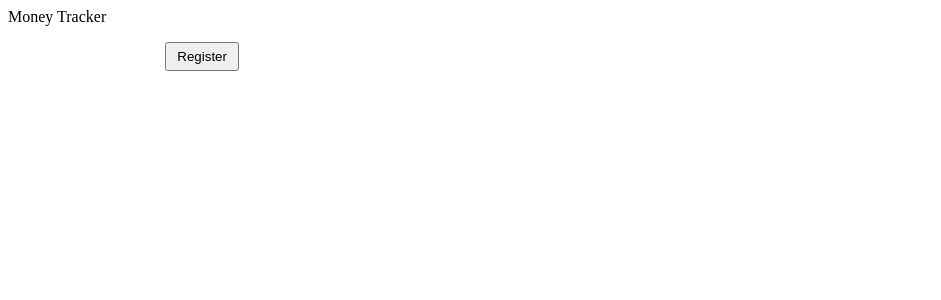
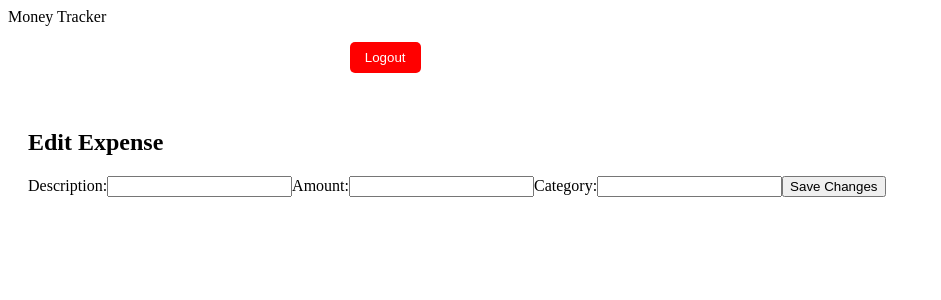
Before and after one commit to brightadieme-boop/expense-tracker, a React app in the folder frontend/: page /edit/1 in a window 1280 px wide. Shown: the top 300 px of the page, without its empty margins (0-941 px from the left). Built offline with nearby package versions, Linux system fonts and the light colour scheme; no server answers; sample sign-in values are in the browser's storage; the HTML template or start-up script is replaced by a standard one.

Commit message:
Final architecture fix

```diff
--- a/frontend/src/App.jsx
+++ b/frontend/src/App.jsx
@@ -1,24 +1,35 @@
 import React from "react";
 import { BrowserRouter as Router, Routes, Route } from "react-router-dom";
 
-// Import your components
+// Import ALL your pages
 import Navbar from "./components/Navbar";
 import Landing from "./pages/Landing";
 import Login from "./pages/Login";
-// import Register from "./pages/Register"; // Uncomment when you need it
-// import Dashboard from "./pages/Dashboard"; // Uncomment when you need it
+import Register from "./pages/Register";
+import Dashboard from "./pages/Dashboard";
+import MyExpenses from "./pages/MyExpenses";
+import AddExpense from "./pages/AddExpense";
+import EditExpense from "./pages/EditExpense";
+import ProtectedRoute from "./components/protectedRoute";
 
 function App() {
   return (
     <Router>
-      {/* Navbar sits OUTSIDE the Routes so it is always visible and active */}
       <Navbar />
 
       <Routes>
+        {/* Public Pages */}
         <Route path="/" element={<Landing />} />
         <Route path="/login" element={<Login />} />
-        {/* <Route path="/register" element={<Register />} /> */}
-        {/* <Route path="/dashboard" element={<Dashboard />} /> */}
+        <Route path="/register" element={<Register />} />
+
+        {/* Protected Pages (Only for Logged In Users) */}
+        <Route element={<ProtectedRoute />}>
+          <Route path="/dashboard" element={<Dashboard />} />
+          <Route path="/my-expenses" element={<MyExpenses />} />
+          <Route path="/expenses" element={<AddExpense />} />
+          <Route path="/edit/:id" element={<EditExpense />} />
+        </Route>
       </Routes>
     </Router>
   );
--- a/frontend/src/components/Navbar.jsx
+++ b/frontend/src/components/Navbar.jsx
@@ -1,8 +1,19 @@
 import React from "react";
-import { Link } from "react-router-dom";
-import "../styles/main.css"; // Ensure styles are applied
+import { Link, useNavigate } from "react-router-dom";
+import "../styles/main.css";
 
 const Navbar = () => {
+  const navigate = useNavigate();
+  // Check if the user has a "Key" (token) in their pocket
+  const isAuthenticated = localStorage.getItem("token");
+
+  const handleLogout = () => {
+    // Throw away the key and go to Login
+    localStorage.removeItem("token");
+    localStorage.removeItem("user");
+    navigate("/login");
+  };
+
   return (
     <nav className="navbar" style={{ zIndex: 9999, position: "relative" }}>
       <div className="logo">
@@ -11,19 +22,31 @@ const Navbar = () => {
         </Link>
       </div>
 
-      <ul className="nav-links" style={{ display: "flex", gap: "20px", listStyle: "none" }}>
+      <ul className="nav-links" style={{ display: "flex", gap: "20px", listStyle: "none", alignItems: "center" }}>
+
+        {isAuthenticated ? (
+          /* SHOW THESE IF LOGGED IN */
+          <>
+            <li><Link to="/dashboard" style={{ color: "white", textDecoration: "none" }}>Dashboard</Link></li>
+            <li><Link to="/my-expenses" style={{ color: "white", textDecoration: "none" }}>My Expenses</Link></li>
+            <li><Link to="/expenses" style={{ color: "white", textDecoration: "none" }}>Add Expense</Link></li>
             <li>
-          <Link to="/" style={{ color: "white", textDecoration: "none" }}>Home</Link>
+              <button onClick={handleLogout} style={{ cursor: "pointer", background: "red", color: "white", border: "none", padding: "8px 15px", borderRadius: "5px" }}>
+                Logout
+              </button>
             </li>
+          </>
+        ) : (
+          /* SHOW THESE IF LOGGED OUT */
+          <>
+            <li><Link to="/login" style={{ color: "white", textDecoration: "none" }}>Login</Link></li>
             <li>
-          <Link to="/login" style={{ color: "white", textDecoration: "none" }}>Login</Link>
-        </li>
-        <li>
-           {/* This button is purely for navigation test */}
                <Link to="/register">
-             <button style={{ cursor: "pointer", padding: "5px 10px" }}>Register</button>
+                 <button style={{ cursor: "pointer", padding: "8px 15px" }}>Register</button>
                </Link>
             </li>
+          </>
+        )}
       </ul>
     </nav>
   );
--- a/frontend/src/main.jsx
+++ b/frontend/src/main.jsx
@@ -1,7 +1,7 @@
 import React from 'react'
 import ReactDOM from 'react-dom/client'
 import App from './App.jsx'
-import './styles/main.css' // We keep your styles connected
+import './styles/main.css'  // <--- Keep this to ensure your app stays beautiful!
 
 ReactDOM.createRoot(document.getElementById('root')).render(
   <React.StrictMode>
```
Lines whose indentation alone changed are shown as unchanged.
